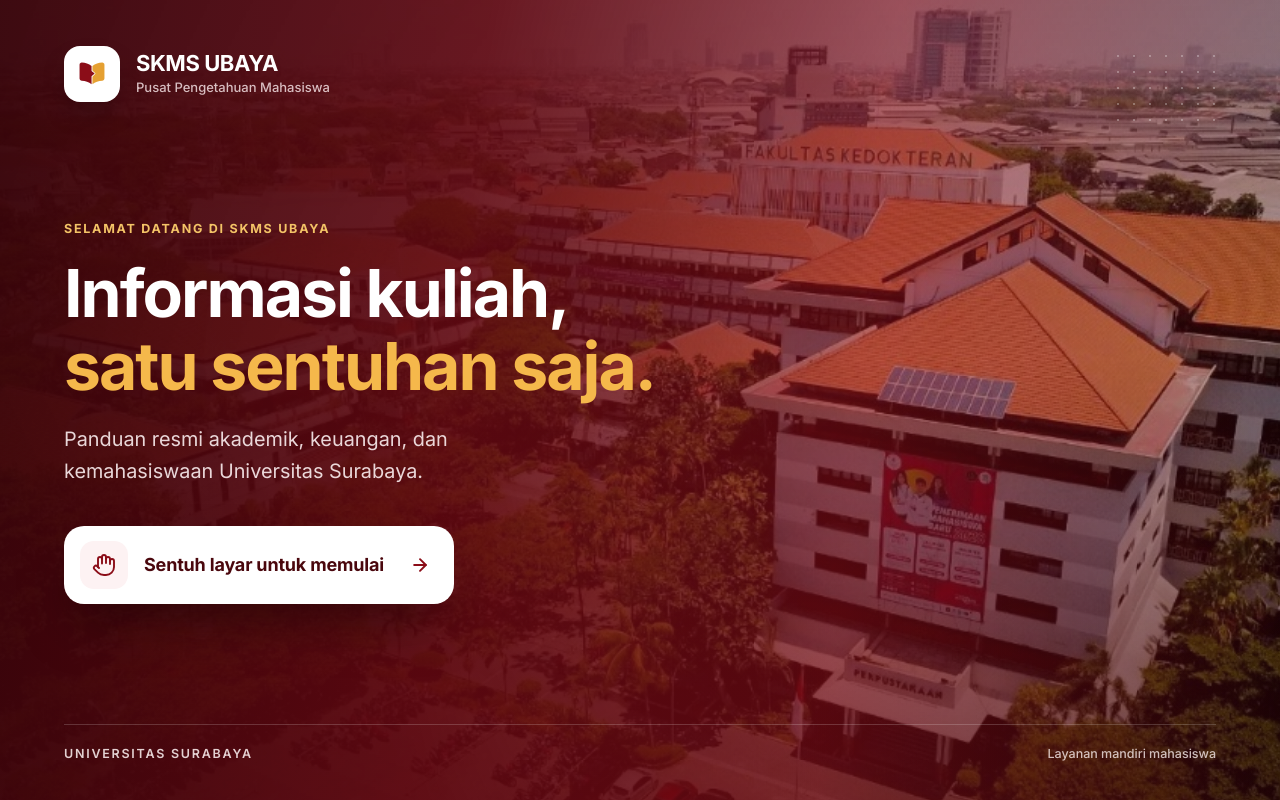
After one commit to Vadriannn/skms, a Laravel app: page /skms/idle in a window 1280 px wide. The commit adds this page. Run offline with Laravel 12, Linux system fonts and the light colour scheme; parts of the project's set-up code (start-up, migrations or seed data) failed here and were passed over.

Commit message:
tambah halaman idle

```diff
--- a/app/Http/Controllers/SkmsController.php
+++ b/app/Http/Controllers/SkmsController.php
@@ -12,6 +12,18 @@ use Illuminate\Http\Request;
 
 class SkmsController extends Controller
 {
+    /**
+     * Halaman Idle / Attract Screen Kiosk Layar Sentuh SKMS UBAYA.
+     * Membersihkan sesi NRP mahasiswa sebelumnya agar pengguna berikutnya mulai dari sesi baru.
+     */
+    public function idle()
+    {
+        session()->forget(['student_name', 'student_nrp', 'helpful_faqs', 'skms_last_activity']);
+        session()->regenerate();
+
+        return view('skms.idle');
+    }
+
     /**
      * Tampilan form masuk/identifikasi Mahasiswa UBAYA (hanya NRP).
      */
--- a/resources/views/layouts/app.blade.php
+++ b/resources/views/layouts/app.blade.php
@@ -25,9 +25,7 @@
                     </div>
                 </div>
 
-                <div style="padding: 4px 24px 6px 24px; font-size: 10.5px; font-weight: 700; color: #948486; letter-spacing: 0.8px; text-transform: uppercase;">
-                    RUANG KERJA
-                </div>
+
 
                 <ul class="sidebar-menu">
                     <li>
--- a/resources/views/skms/detail.blade.php
+++ b/resources/views/skms/detail.blade.php
@@ -925,5 +925,6 @@
             }
         })();
     </script>
+    @include('skms.partials.idle_redirect')
 </body>
 </html>
--- /dev/null
+++ b/resources/views/skms/idle.blade.php
@@ -0,0 +1,380 @@
+<!DOCTYPE html>
+<html lang="id">
+<head>
+    <meta charset="UTF-8">
+    <meta name="viewport" content="width=device-width, initial-scale=1.0">
+    <title>SKMS UBAYA — Sentuh Layar untuk Memulai</title>
+    <link rel="stylesheet" href="{{ asset('css/style.css') }}">
+    <style>
+        * {
+            box-sizing: border-box;
+            user-select: none;
+            -webkit-user-select: none;
+            -webkit-tap-highlight-color: transparent;
+        }
+
+        html, body {
+            margin: 0;
+            padding: 0;
+            width: 100%;
+            height: 100%;
+            overflow: hidden;
+            background-color: #3B050A;
+            font-family: 'Inter', -apple-system, BlinkMacSystemFont, "Segoe UI", Roboto, sans-serif;
+            -webkit-font-smoothing: antialiased;
+        }
+
+        .idle-screen {
+            position: relative;
+            width: 100vw;
+            height: 100vh;
+            display: flex;
+            flex-direction: column;
+            justify-content: space-between;
+            padding: 46px 64px 36px;
+            cursor: pointer;
+            text-decoration: none;
+            color: #FFFFFF;
+            overflow: hidden;
+            transition: opacity 0.24s ease;
+        }
+
+        .idle-screen.is-leaving {
+            opacity: 0;
+        }
+
+        /* Full-Bleed Campus Photo with Subtle Ken Burns Motion */
+        .idle-bg-photo {
+            position: absolute;
+            inset: 0;
+            background-image: url('{{ asset('images/ubaya-campus.jpg') }}');
+            background-size: cover;
+            background-position: center center;
+            transform: scale(1.02);
+            animation: idleKenBurns 24s ease-in-out infinite alternate;
+            z-index: 1;
+        }
+
+        @keyframes idleKenBurns {
+            0% { transform: scale(1.01) translate3d(0, 0, 0); }
+            100% { transform: scale(1.07) translate3d(-1.2%, -0.8%, 0); }
+        }
+
+        /* Directional UBAYA Crimson Scrim */
+        .idle-scrim {
+            position: absolute;
+            inset: 0;
+            background:
+                linear-gradient(96deg,
+                    rgba(56, 4, 10, 0.96) 0%,
+                    rgba(96, 8, 17, 0.90) 36%,
+                    rgba(139, 13, 24, 0.56) 66%,
+                    rgba(48, 5, 10, 0.30) 100%
+                ),
+                linear-gradient(180deg,
+                    rgba(40, 3, 7, 0.24) 0%,
+                    rgba(40, 3, 7, 0.04) 45%,
+                    rgba(34, 3, 6, 0.62) 100%
+                );
+            z-index: 2;
+        }
+
+        /* Subtle Top-Right Decorative Dot Grid */
+        .idle-dots {
+            position: absolute;
+            top: 48px;
+            right: 58px;
+            width: 112px;
+            height: 76px;
+            background-image: radial-gradient(rgba(255, 255, 255, 0.28) 1.5px, transparent 1.5px);
+            background-size: 16px 16px;
+            z-index: 3;
+            pointer-events: none;
+        }
+
+        /* Top Brand Bar */
+        .idle-header {
+            position: relative;
+            z-index: 4;
+            display: flex;
+            align-items: center;
+            gap: 16px;
+        }
+
+        .idle-logo-box {
+            width: 56px;
+            height: 56px;
+            border-radius: 16px;
+            background: #FFFFFF;
+            display: flex;
+            align-items: center;
+            justify-content: center;
+            box-shadow: 0 14px 30px -10px rgba(0, 0, 0, 0.35);
+            flex-shrink: 0;
+        }
+
+        .idle-brand-text {
+            display: flex;
+            flex-direction: column;
+        }
+
+        .idle-brand-title {
+            font-size: 22px;
+            font-weight: 800;
+            letter-spacing: -0.02em;
+            color: #FFFFFF;
+            line-height: 1.15;
+        }
+
+        .idle-brand-sub {
+            font-size: 13px;
+            font-weight: 500;
+            color: rgba(255, 240, 242, 0.78);
+            margin-top: 2px;
+        }
+
+        /* Main Hero Typography & CTA */
+        .idle-center {
+            position: relative;
+            z-index: 4;
+            max-width: 680px;
+            margin: auto 0;
+            padding: 18px 0;
+        }
+
+        .idle-kicker {
+            font-size: 12.5px;
+            font-weight: 700;
+            letter-spacing: 0.14em;
+            text-transform: uppercase;
+            color: #F4C467;
+            margin-bottom: 18px;
+        }
+
+        .idle-headline {
+            font-size: clamp(40px, 5.2vw, 66px);
+            font-weight: 800;
+            line-height: 1.1;
+            letter-spacing: -0.03em;
+            color: #FFFFFF;
+            margin: 0 0 22px;
+        }
+
+        .idle-headline-gold {
+            display: block;
+            color: #F5B84B;
+        }
+
+        .idle-desc {
+            font-size: clamp(16px, 1.55vw, 20px);
+            font-weight: 400;
+            line-height: 1.6;
+            color: rgba(255, 244, 245, 0.88);
+            max-width: 520px;
+            margin: 0 0 40px;
+        }
+
+        /* Tactile White CTA Button */
+        .idle-cta {
+            display: inline-flex;
+            align-items: center;
+            justify-content: space-between;
+            gap: 24px;
+            min-width: 390px;
+            padding: 15px 26px 15px 16px;
+            background: #FFFFFF;
+            color: #5E0A12;
+            border-radius: 20px;
+            box-shadow: 0 22px 46px -14px rgba(24, 2, 5, 0.55);
+            transition: transform 0.2s ease, box-shadow 0.2s ease;
+            position: relative;
+        }
+
+        .idle-screen:hover .idle-cta {
+            transform: translateY(-2px);
+            box-shadow: 0 26px 52px -14px rgba(24, 2, 5, 0.65);
+        }
+
+        .idle-screen:active .idle-cta {
+            transform: scale(0.985);
+        }
+
+        .idle-cta-left {
+            display: inline-flex;
+            align-items: center;
+            gap: 16px;
+        }
+
+        .idle-touch-badge {
+            position: relative;
+            width: 48px;
+            height: 48px;
+            border-radius: 14px;
+            background: #FDF2F3;
+            color: #8B0D18;
+            display: flex;
+            align-items: center;
+            justify-content: center;
+            flex-shrink: 0;
+        }
+
+        .idle-touch-badge::after {
+            content: "";
+            position: absolute;
+            inset: 0;
+            border-radius: 14px;
+            border: 2px solid rgba(139, 13, 24, 0.35);
+            animation: idlePulseRing 2.4s cubic-bezier(0.22, 1, 0.36, 1) infinite;
+        }
+
+        @keyframes idlePulseRing {
+            0% { transform: scale(1); opacity: 0.75; }
+            75% { transform: scale(1.26); opacity: 0; }
+            100% { transform: scale(1.26); opacity: 0; }
+        }
+
+        .idle-cta-label {
+            font-size: 18px;
+            font-weight: 700;
+            letter-spacing: -0.01em;
+            color: #4A070D;
+        }
+
+        .idle-cta-arrow {
+            color: #8B0D18;
+            flex-shrink: 0;
+            animation: idleArrowNudge 2.4s ease-in-out infinite;
+        }
+
+        @keyframes idleArrowNudge {
+            0%, 100% { transform: translateX(0); }
+            50% { transform: translateX(4px); }
+        }
+
+        /* Bottom Minimal Footer */
+        .idle-footer {
+            position: relative;
+            z-index: 4;
+            padding-top: 20px;
+            border-top: 1px solid rgba(255, 255, 255, 0.18);
+            display: flex;
+            align-items: center;
+            justify-content: space-between;
+            gap: 16px;
+            font-size: 12.5px;
+        }
+
+        .idle-footer-left {
+            font-weight: 600;
+            letter-spacing: 0.14em;
+            text-transform: uppercase;
+            color: rgba(255, 245, 245, 0.85);
+        }
+
+        .idle-footer-right {
+            font-weight: 500;
+            color: rgba(255, 245, 245, 0.76);
+        }
+
+        @media (max-width: 768px) {
+            .idle-screen {
+                padding: 28px 24px 24px;
+            }
+            .idle-dots {
+                display: none;
+            }
+            .idle-cta {
+                min-width: 0;
+                width: 100%;
+                padding: 13px 20px 13px 14px;
+            }
+            .idle-cta-label {
+                font-size: 16px;
+            }
+        }
+    </style>
+</head>
+<body>
+    <a href="{{ route('skms.beranda') }}" id="idleScreen" class="idle-screen" aria-label="Sentuh layar untuk memulai SKMS UBAYA">
+        <div class="idle-bg-photo" aria-hidden="true"></div>
+        <div class="idle-scrim" aria-hidden="true"></div>
+        <div class="idle-dots" aria-hidden="true"></div>
+
+        <!-- Top Brand -->
+        <header class="idle-header">
+            <div class="idle-logo-box">
+                <svg width="32" height="32" viewBox="0 0 36 36" fill="none" xmlns="http://www.w3.org/2000/svg">
+                    <path d="M4 7.5C4 6.11929 5.11929 5 6.5 5C10.5 5 14.5 6.5 17.5 9V14.5L21 17.5L17.5 20.5V29.5C14.5 27 10.5 25.5 6.5 25.5C5.11929 25.5 4 24.3807 4 23V7.5Z" fill="#8B0D18"/>
+                    <path d="M32 7.5C32 6.11929 30.8807 5 29.5 5C25.5 5 21.5 6.5 18.5 9V14L22 17.5L18.5 21V29.5C21.5 27 25.5 25.5 29.5 25.5C30.8807 25.5 32 24.3807 32 23V7.5Z" fill="#E5A032"/>
+                </svg>
+            </div>
+            <div class="idle-brand-text">
+                <span class="idle-brand-title">SKMS UBAYA</span>
+                <span class="idle-brand-sub">Pusat Pengetahuan Mahasiswa</span>
+            </div>
+        </header>
+
+        <!-- Main Editorial Message & CTA -->
+        <main class="idle-center">
+            <div class="idle-kicker">Selamat Datang di SKMS UBAYA</div>
+            <h1 class="idle-headline">
+                Informasi kuliah,
+                <span class="idle-headline-gold">satu sentuhan saja.</span>
+            </h1>
+            <p class="idle-desc">
+                Panduan resmi akademik, keuangan, dan kemahasiswaan Universitas Surabaya.
+            </p>
+
+            <div class="idle-cta">
+                <div class="idle-cta-left">
+                    <span class="idle-touch-badge" aria-hidden="true">
+                        <svg width="24" height="24" viewBox="0 0 24 24" fill="none" stroke="currentColor" stroke-width="1.9" stroke-linecap="round" stroke-linejoin="round">
+                            <path d="M18 11V6a2 2 0 0 0-2-2a2 2 0 0 0-2 2"></path>
+                            <path d="M14 10V4a2 2 0 0 0-2-2a2 2 0 0 0-2 2v2"></path>
+                            <path d="M10 10.5V6a2 2 0 0 0-2-2a2 2 0 0 0-2 2v8"></path>
+                            <path d="M18 8a2 2 0 1 1 4 0v6a8 8 0 0 1-8 8h-2c-2.8 0-4.5-.86-5.99-2.34l-3.6-3.6a2 2 0 0 1 2.83-2.82L7 15"></path>
+                        </svg>
+                    </span>
+                    <span class="idle-cta-label">Sentuh layar untuk memulai</span>
+                </div>
+                <svg class="idle-cta-arrow" width="20" height="20" viewBox="0 0 24 24" fill="none" stroke="currentColor" stroke-width="2.3" stroke-linecap="round" stroke-linejoin="round" aria-hidden="true">
+                    <line x1="5" y1="12" x2="19" y2="12"></line>
+                    <polyline points="12 5 19 12 12 19"></polyline>
+                </svg>
+            </div>
+        </main>
+
+        <!-- Minimal Footer -->
+        <footer class="idle-footer">
+            <span class="idle-footer-left">Universitas Surabaya</span>
+            <span class="idle-footer-right">Layanan mandiri mahasiswa</span>
+        </footer>
+    </a>
+
+    <script>
+        (function () {
+            const screen = document.getElementById('idleScreen');
+            const targetUrl = @json(route('skms.beranda'));
+            let navigating = false;
+
+            function wakeUp(e) {
+                if (navigating) return;
+                if (e) e.preventDefault();
+                navigating = true;
+                if (screen) screen.classList.add('is-leaving');
+                setTimeout(function () {
+                    window.location.href = targetUrl;
+                }, 200);
+            }
+
+            if (screen) {
+                screen.addEventListener('click', wakeUp);
+            }
+
+            document.addEventListener('keydown', function () {
+                wakeUp();
+            });
+        })();
+    </script>
+</body>
+</html>
--- a/resources/views/skms/masuk.blade.php
+++ b/resources/views/skms/masuk.blade.php
@@ -243,5 +243,6 @@
             }
         });
     </script>
+    @include('skms.partials.idle_redirect')
 </body>
 </html>
--- a/resources/views/skms/tanya.blade.php
+++ b/resources/views/skms/tanya.blade.php
@@ -1135,5 +1135,6 @@
             }
         });
     </script>
+    @include('skms.partials.idle_redirect')
 </body>
 </html>
--- a/routes/web.php
+++ b/routes/web.php
@@ -17,6 +17,7 @@ Route::get('/', function () {
 });
 
 // ─── HALAMAN PUBLIK SKMS (Portal Mahasiswa & Beranda FAQ) ───────────────────
+Route::get('/skms/idle', [SkmsController::class, 'idle'])->name('skms.idle');
 Route::get('/skms/masuk', [SkmsController::class, 'showLoginForm'])->name('skms.login');
 Route::post('/skms/masuk', [SkmsController::class, 'processLogin'])->name('skms.login.post');
 Route::post('/skms/keluar', [SkmsController::class, 'logoutStudent'])->name('skms.logout');
```
Also changed, not shown: resources/views/skms/beranda.blade.php (+3 -20 lines), resources/views/skms/partials/idle_redirect.blade.php (added, +21 -0 lines).
